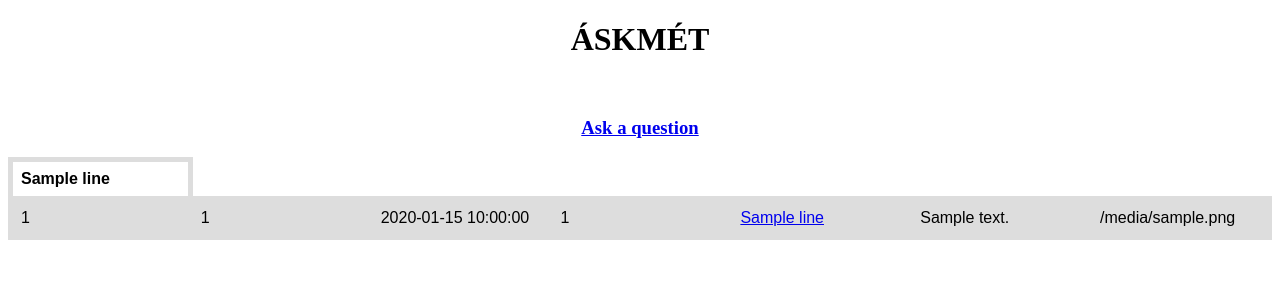
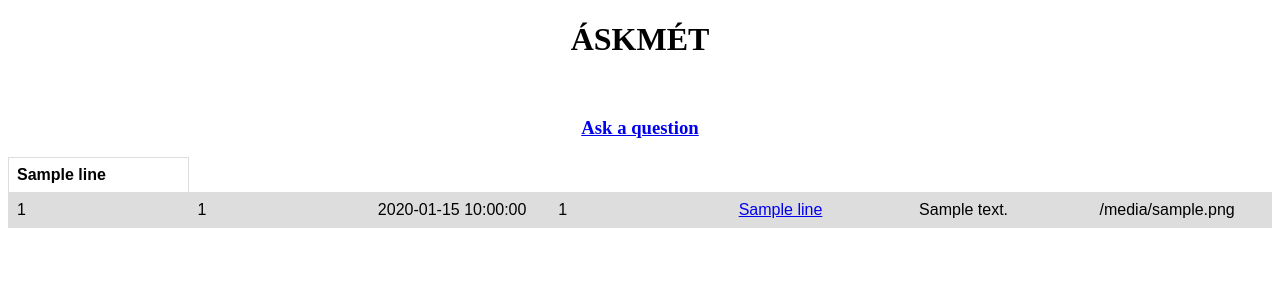
Before and after one commit to MateMiklos/AskMate, a Flask app: template templates/list.html in a window 1280 px wide. Shown: the top 300 px of the page. Run offline with Flask 2, Linux system fonts and the light colour scheme; the template is opened without the code that fills it: most values are stand-ins (such as "Sample title", 1, 10 or a date in 2020).

Commit message:
css_change

```diff
--- a/static/stylesheets/style.css
+++ b/static/stylesheets/style.css
@@ -6,7 +6,7 @@ table {
 }
 
 td, th {
-  border: 5px solid #dddddd;
+  border: 1px solid #dddddd;
   text-align: left;
   padding: 8px;
 }
```
